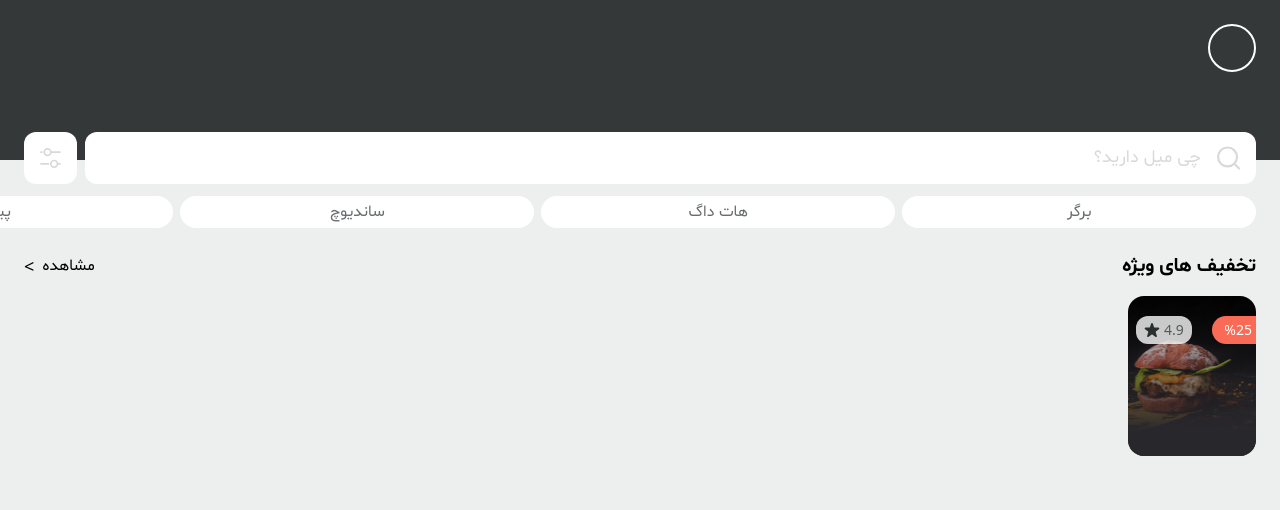
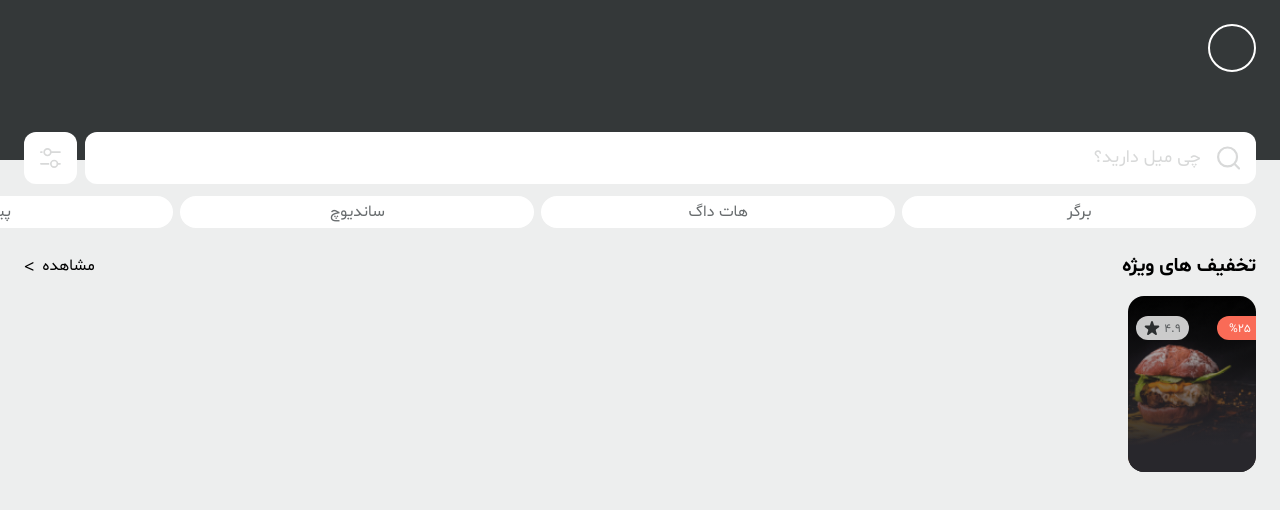
Before and after one commit to sajjaddg/menu, a Next.js app: page / in a window 1280 px wide. Shown: the top 510 px of the page. Built offline with nearby package versions, Linux system fonts and the light colour scheme.

Commit message:
create food item

```diff
--- a/components/foodSlider/foodSlider.js
+++ b/components/foodSlider/foodSlider.js
@@ -1,6 +1,5 @@
-import Image from "next/image";
-import mypic from "../../assets/images/food.jpg";
-import StarIcon from "../../assets/Star.svg";
+import FoodItem from "../foodSlidetItem/foodSliderItem";
+
 const FoodSlider = () => {
   return (
     <div className="p-6 flex flex-col space-y-4">
@@ -11,30 +10,8 @@ const FoodSlider = () => {
         </div>
         <span className="font-ShabnamBold text-xl">تخفیف های ويژه</span>
       </div>
-      <div dir="rtl" className="flex h-40">
-        <div className="p-8 bg-white rounded-2xl h-full w-32 relative overflow-hidden">
-          <div
-            className="top-0  bottom-0 left-0 right-0 w-full h-full absolute z-10 "
-            style={{
-              backgroundImage:
-                "linear-gradient(180deg, rgba(52, 57, 52, 0) 0%, #28272C 85%)",
-            }}
-          ></div>
-          <Image fill className="w-full h-auto " alt="" src={mypic} />
-          <div
-            style={{ borderRadius: "20px 0px 0px 20px" }}
-            className="bg-[#F96B57] absolute z-20 top-5 -right-3 py-1 pr-4 pl-3 flex items-center"
-          >
-            <span className="text-white text-sm">%25</span>
-          </div>
-          <div
-            dir="ltr"
-            className="bg-[#FBFBFB] opacity-80 rounded-xl py-1 px-2  flex items-center justify-center space-x-1 absolute z-20 top-5 left-2"
-          >
-            <StarIcon className="w-4 h-4" />
-            <span className="text-[#696D6F] text-sm">4.9</span>
-          </div>
-        </div>
+      <div dir="rtl" className="flex h-44">
+        <FoodItem/>
       </div>
     </div>
   );
--- /dev/null
+++ b/components/foodSlidetItem/foodSliderItem.js
@@ -0,0 +1,33 @@
+import React from 'react'
+import Image from "next/image";
+import mypic from "../../assets/images/food.jpg";
+import StarIcon from "../../assets/Star.svg";
+const FoodItem = () => {
+  return (
+    <div className="p-8 bg-white rounded-2xl h-full w-32 relative overflow-hidden">
+          <div
+            className="top-0  bottom-0 left-0 right-0 w-full h-full absolute z-10 "
+            style={{
+              backgroundImage:
+                "linear-gradient(180deg, rgba(52, 57, 52, 0) 0%, #28272C 85%)",
+            }}
+          ></div>
+          <Image fill  alt="" src={mypic} />
+          <div
+            style={{ borderRadius: "20px 0px 0px 20px" }}
+            className="bg-[#F96B57] absolute z-20 top-5 -right-5 py-[2px] pr-4 pl-3 flex items-center"
+          >
+            <span className="text-white text-[12px] font-Shabnam mr-[9px] mt-[2px]">%۲۵</span>
+          </div>
+          <div
+            dir="ltr"
+            className="bg-[#FBFBFB] opacity-80 rounded-xl py-[2px] px-2  flex items-center justify-center space-x-1 absolute z-20 top-5 left-2"
+          >
+            <StarIcon className="w-4 h-4" />
+            <span className="text-[#696D6F] text-[12px] font-Shabnam mt-[2px]">4.9</span>
+          </div>
+        </div>
+  )
+}
+
+export default FoodItem
```
